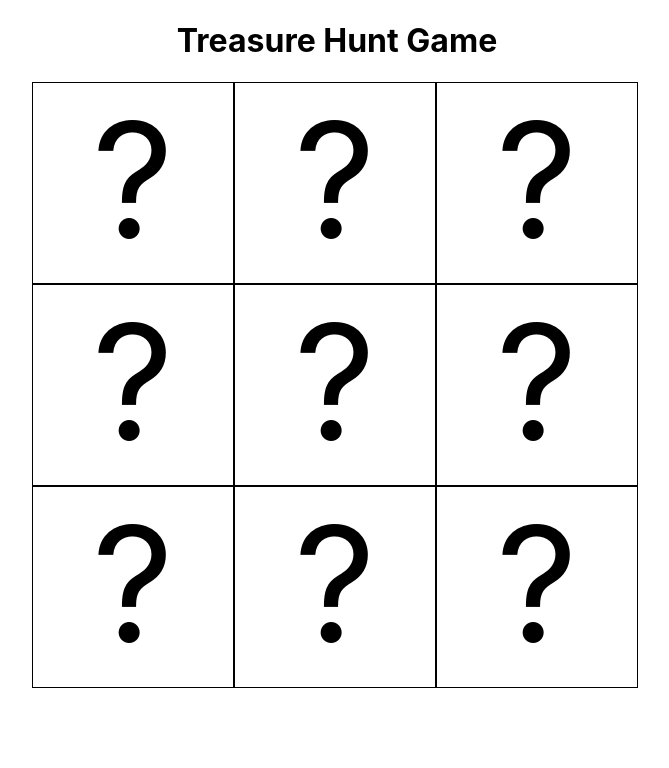
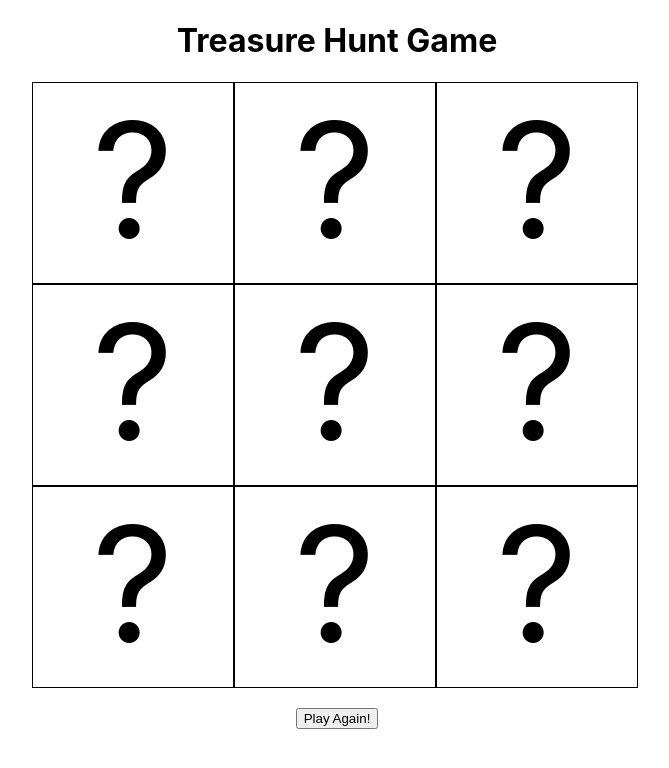
Before and after one commit to learn-academy-2023-echo/treasure-hunt-bktran, a React (Create React App) app: page / in a window 1280 px wide. Shown: the top 768 px of the page, without its empty margins (303-972 px from the left). Built offline with nearby package versions, Linux system fonts and the light colour scheme.

Commit message:
added Play Again button. completed user story 5

```diff
--- a/src/App.css
+++ b/src/App.css
@@ -16,3 +16,8 @@ h1 {
   width: 610px;
   margin: 0 auto; /* top right bottom left*/
 }
+
+.restart {
+  display: flex;
+  margin: 0 auto;
+}
--- a/src/App.js
+++ b/src/App.js
@@ -45,6 +45,19 @@ const App = () => {
     }
   }
 
+  const handlePlayAgain = () => {
+    setBoard(["?",
+    "?",
+    "?",
+    "?",
+    "?",
+    "?",
+    "?",
+    "?",
+    "?"])
+  }
+
+
   return (
     <>
       <h1>Treasure Hunt Game</h1>
@@ -53,6 +66,8 @@ const App = () => {
         return <Square square={square} index={index} key={index} handleGamePlay={handleGamePlay}/>
       })}
       </div>
+      <br></br>
+      <button className="restart" onClick={handlePlayAgain}>Play Again!</button>
     </>
   )
 }
```
Also changed, not shown: 1 other file (tests, documents, lock files or other folders).
